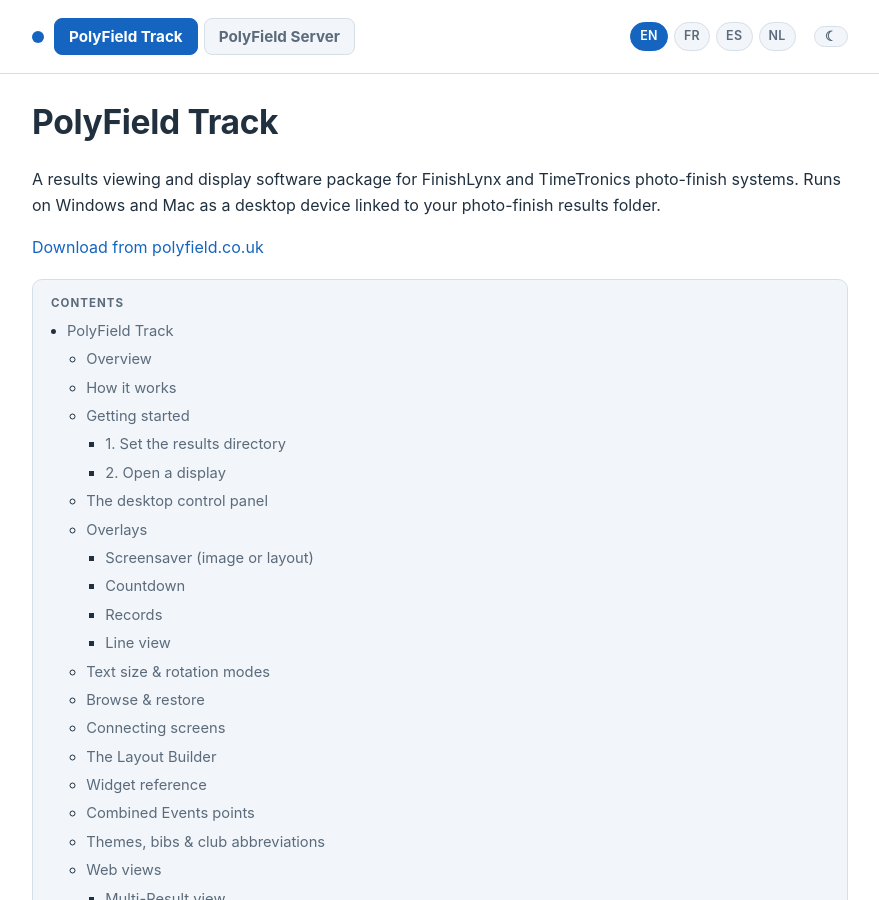
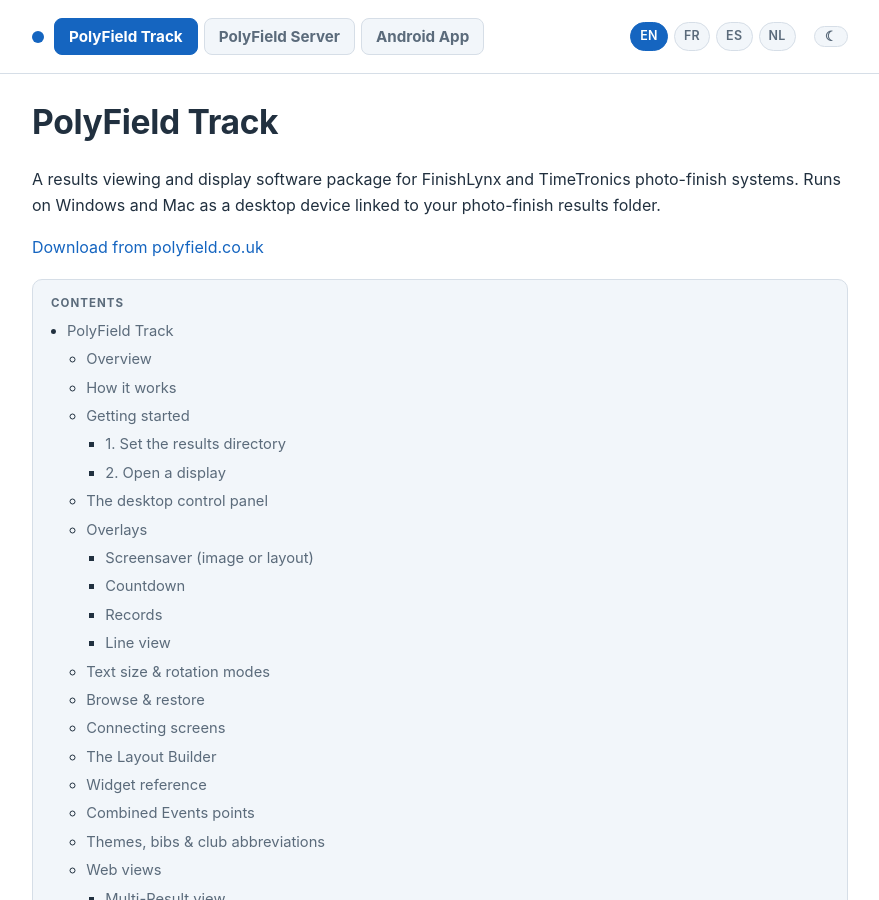
Before and after one commit to KingstonPolyAC/PolyField-Track, a Jekyll site: the page built from docs/index.md, in a window 1280 px wide and 900 px high. Shown: the whole window, without its empty margins (200-1079 px from the left). Built offline with Jekyll 4.4.1, drawn with Linux system fonts in a browser that asks for light colours.

Commit message:
Add Android App tab to manual nav
Co-Authored-By: Claude Opus 4.8 <noreply@anthropic.com>

```diff
--- a/docs/_layouts/default.html
+++ b/docs/_layouts/default.html
@@ -118,6 +118,7 @@
       <nav class="manuals">
         <a href="{{ '/' | relative_url }}" class="on">PolyField&nbsp;Track</a>
         <a href="https://kingstonpolyac.github.io/PolyField-Server/">PolyField&nbsp;Server</a>
+        <a href="https://kingstonpolyac.github.io/PolyFieldApp/">Android&nbsp;App</a>
       </nav>
       <nav class="langs">
         <a href="{{ '/' | relative_url }}"{% if page.lang == 'en' or page.lang == nil %} class="on"{% endif %}>EN</a>
```
